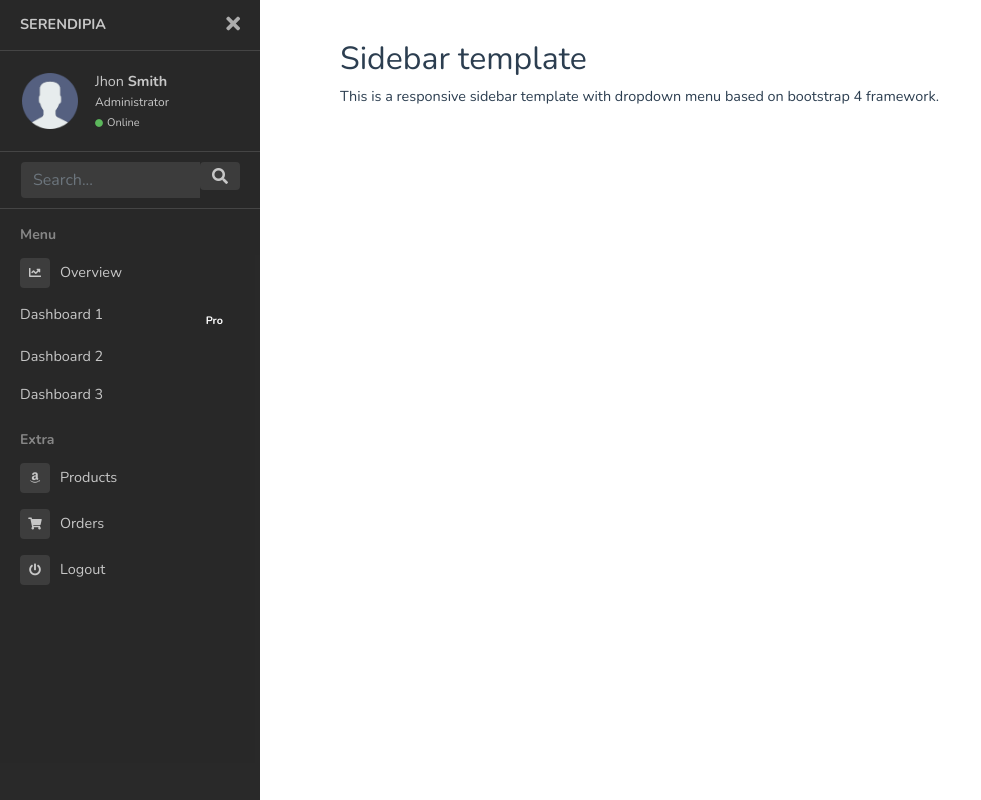
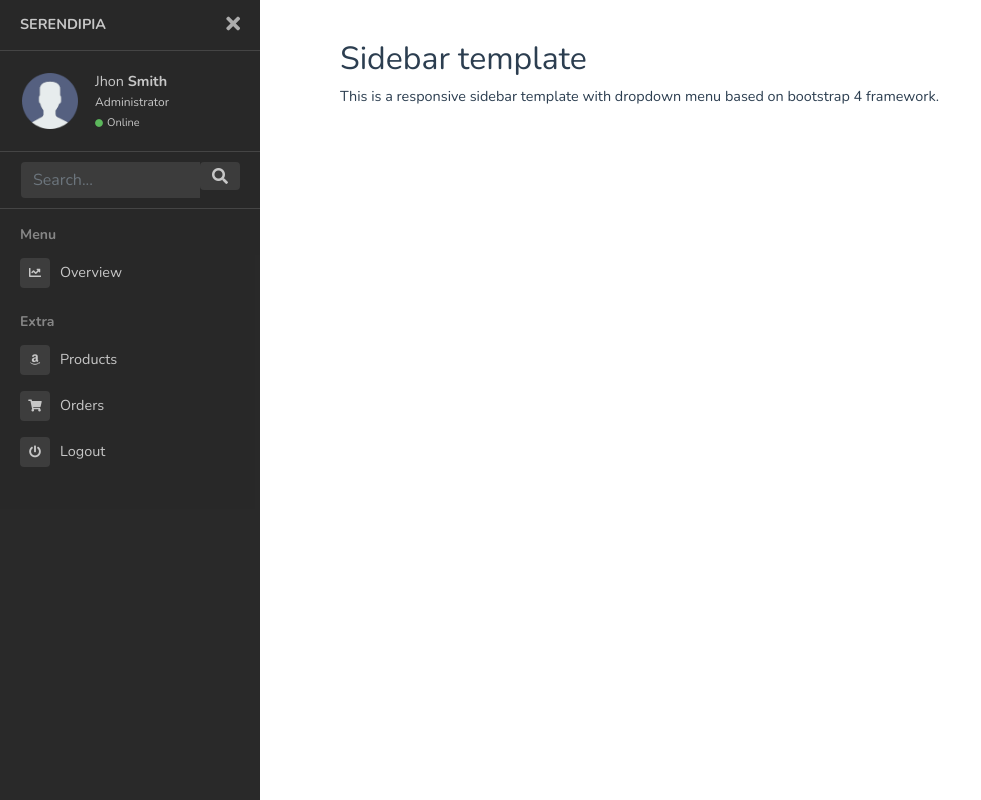
Before and after one commit to JaviMartinez-sv/Serendipia, a Vue app: page /admin in a window 1280 px wide. Shown: the whole page, without its empty margins (0-981 px from the left). Built offline with nearby package versions, Linux system fonts and the light colour scheme.

Commit message:
Funciona correctamente

```diff
--- a/src/views/Admin.vue
+++ b/src/views/Admin.vue
@@ -54,21 +54,6 @@
                                 <i class="fa fa-chart-line"></i>
                                 <span>Overview</span>
                             </a>
-                            <div class="sidebar-submenu">
-                                <ul>
-                                    <li>
-                                        <a href="#">Dashboard 1
-                                            <span class="badge badge-pill badge-success">Pro</span>
-                                        </a>
-                                    </li>
-                                    <li>
-                                        <a href="#">Dashboard 2</a>
-                                    </li>
-                                    <li>
-                                        <a href="#">Dashboard 3</a>
-                                    </li>
-                                </ul>
-                            </div>
                         </li>
 
                         <li class="header-menu">
--- a/src/views/Overview.vue
+++ b/src/views/Overview.vue
@@ -10,7 +10,7 @@
                  </p>
               </div>
               <div class="col-md-6">
-                  <img src="/img/svg/overview.svg" alt="" class="img-fluid">
+                  <img src="/img/svg/logo.svg" alt="" class="img-fluid">
               </div>
             </div>
           </div>
```
Also changed, not shown: src/router/index.js (line endings or trailing spaces).
